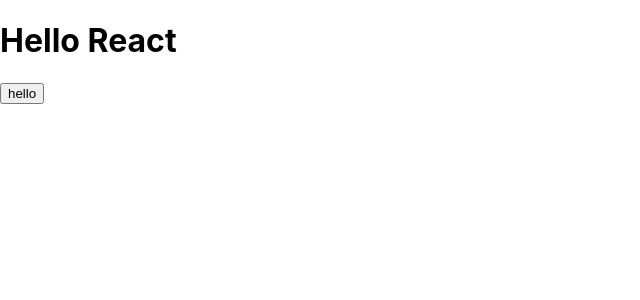
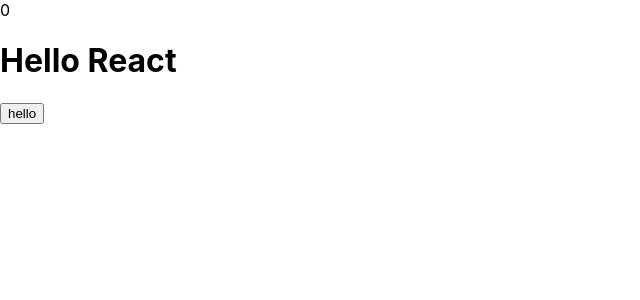
Before and after one commit to trashidi98/SeniorChat, a React (Create React App) app in the folder frontend/: page / in a window 1280 px wide. Shown: the top 300 px of the page, without its empty margins (0-640 px from the left). Built offline with nearby package versions, Linux system fonts and the light colour scheme.

Commit message:
add test

```diff
--- a/frontend/src/App.js
+++ b/frontend/src/App.js
@@ -1,4 +1,5 @@
 import React from 'react';
+import Test from "./Test"
 
 function App(){
 
@@ -9,6 +10,7 @@ function App(){
   console.log(counter);
   return(
     <div>
+      <Test/>
       <h1>Hello React </h1>
       <button> hello </button>
       </div>
--- /dev/null
+++ b/frontend/src/Test.js
@@ -0,0 +1,13 @@
+import React from 'react';
+
+function Test(){
+
+  const counter = 0;
+  console.log(counter);
+  return(
+    <div>
+      <a>{counter}</a>
+    </div>
+  );
+}
+export default Test;
```
Also changed, not shown: 1 other file (tests, documents, lock files or other folders).
